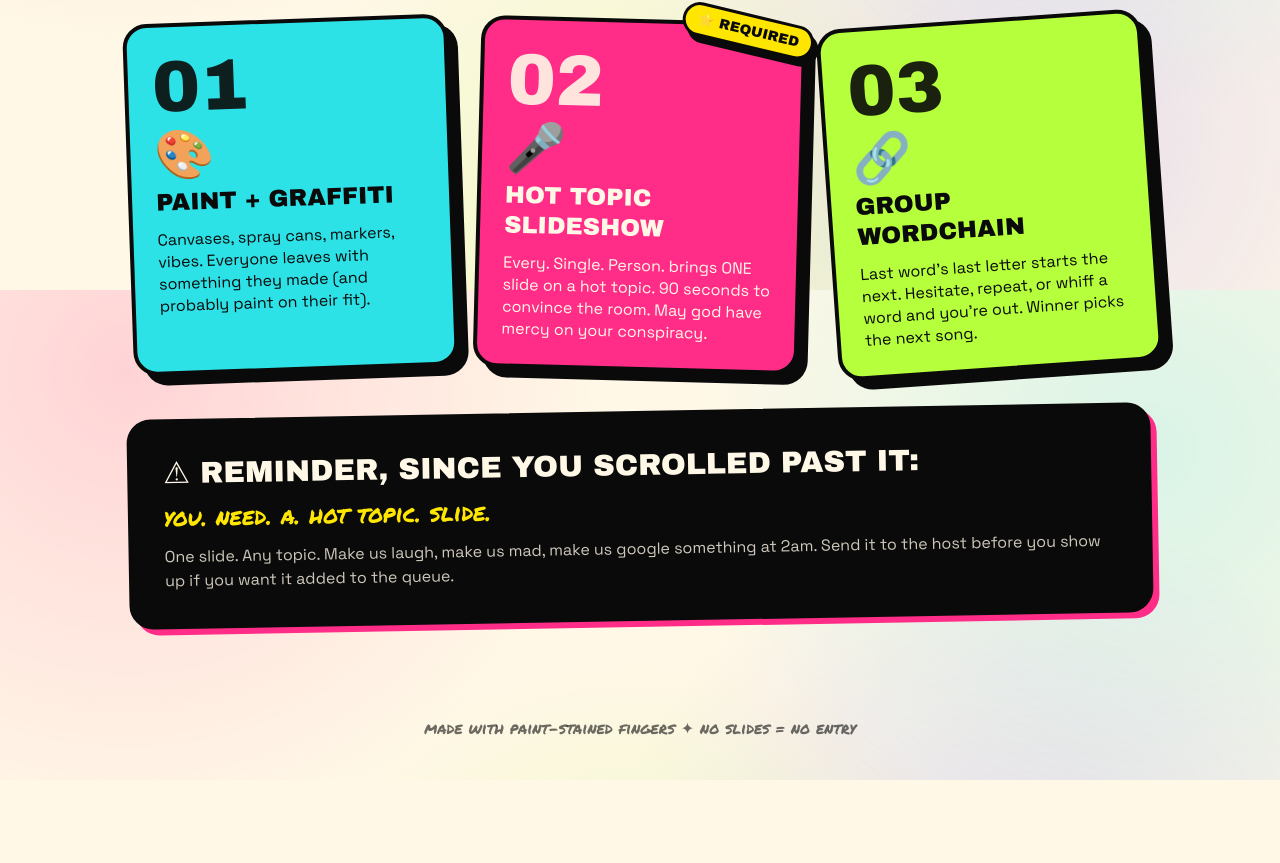
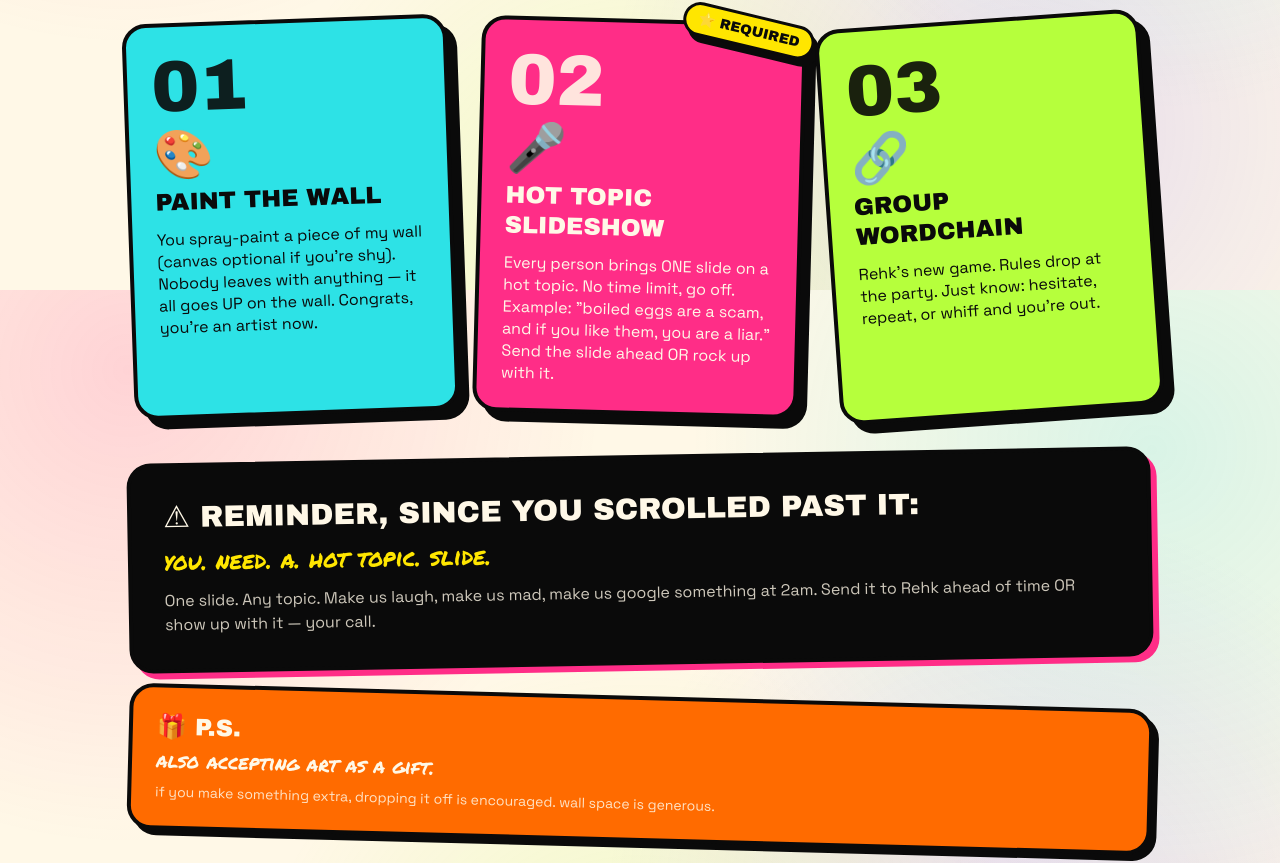
Before and after one commit to rehkmansa/games-night-rsvp, a Next.js app: page / in a window 1280 px wide. Shown: the part 2110-2973 px from the top of the page. Before the commit the page ends 2890 px from the top, so only its background shows below. Built offline with nearby package versions, Linux system fonts and the light colour scheme.

Commit message:
Rewrite agenda with real party details and art-gift block

```diff
--- a/app/components/Agenda.tsx
+++ b/app/components/Agenda.tsx
@@ -2,9 +2,9 @@ const ITEMS = [
   {
     badge: "01",
     emoji: "🎨",
-    title: "Paint + Graffiti",
+    title: "Paint The Wall",
     blurb:
-      "Canvases, spray cans, markers, vibes. Everyone leaves with something they made (and probably paint on their fit).",
+      "You spray-paint a piece of my wall (canvas optional if you're shy). Nobody leaves with anything — it all goes UP on the wall. Congrats, you're an artist now.",
     bg: "bg-cyan",
     tilt: "tilt-left",
   },
@@ -13,7 +13,7 @@ const ITEMS = [
     emoji: "🎤",
     title: "Hot Topic Slideshow",
     blurb:
-      "Every. Single. Person. brings ONE slide on a hot topic. 90 seconds to convince the room. May god have mercy on your conspiracy.",
+      "Every person brings ONE slide on a hot topic. No time limit, go off. Example: \"boiled eggs are a scam, and if you like them, you are a liar.\" Send the slide ahead OR rock up with it.",
     bg: "bg-hot-pink text-paper",
     tilt: "tilt-right",
     star: true,
@@ -23,7 +23,7 @@ const ITEMS = [
     emoji: "🔗",
     title: "Group Wordchain",
     blurb:
-      "Last word's last letter starts the next. Hesitate, repeat, or whiff a word and you're out. Winner picks the next song.",
+      "Rehk's new game. Rules drop at the party. Just know: hesitate, repeat, or whiff and you're out.",
     bg: "bg-lime",
     tilt: "tilt-more-left",
   },
@@ -72,9 +72,24 @@ export function Agenda() {
           </p>
           <p className="font-body mt-3 text-paper/80">
             One slide. Any topic. Make us laugh, make us mad, make us google
-            something at 2am. Send it to the host before you show up if you want
-            it added to the queue.
+            something at 2am. Send it to Rehk ahead of time OR show up with it
+            — your call.
           </p>
+        </div>
+
+        <div className="mt-8 flex flex-col sm:flex-row gap-4 items-stretch">
+          <div className="flex-1 bg-orange text-paper border-[4px] border-ink rounded-3xl p-6 hard-shadow tilt-right">
+            <p className="font-display uppercase text-xl sm:text-2xl leading-tight">
+              🎁 P.S.
+            </p>
+            <p className="font-marker text-xl mt-1">
+              also accepting art as a gift.
+            </p>
+            <p className="font-body text-sm mt-2 text-paper/85">
+              if you make something extra, dropping it off is encouraged. wall
+              space is generous.
+            </p>
+          </div>
         </div>
       </div>
     </section>
```
